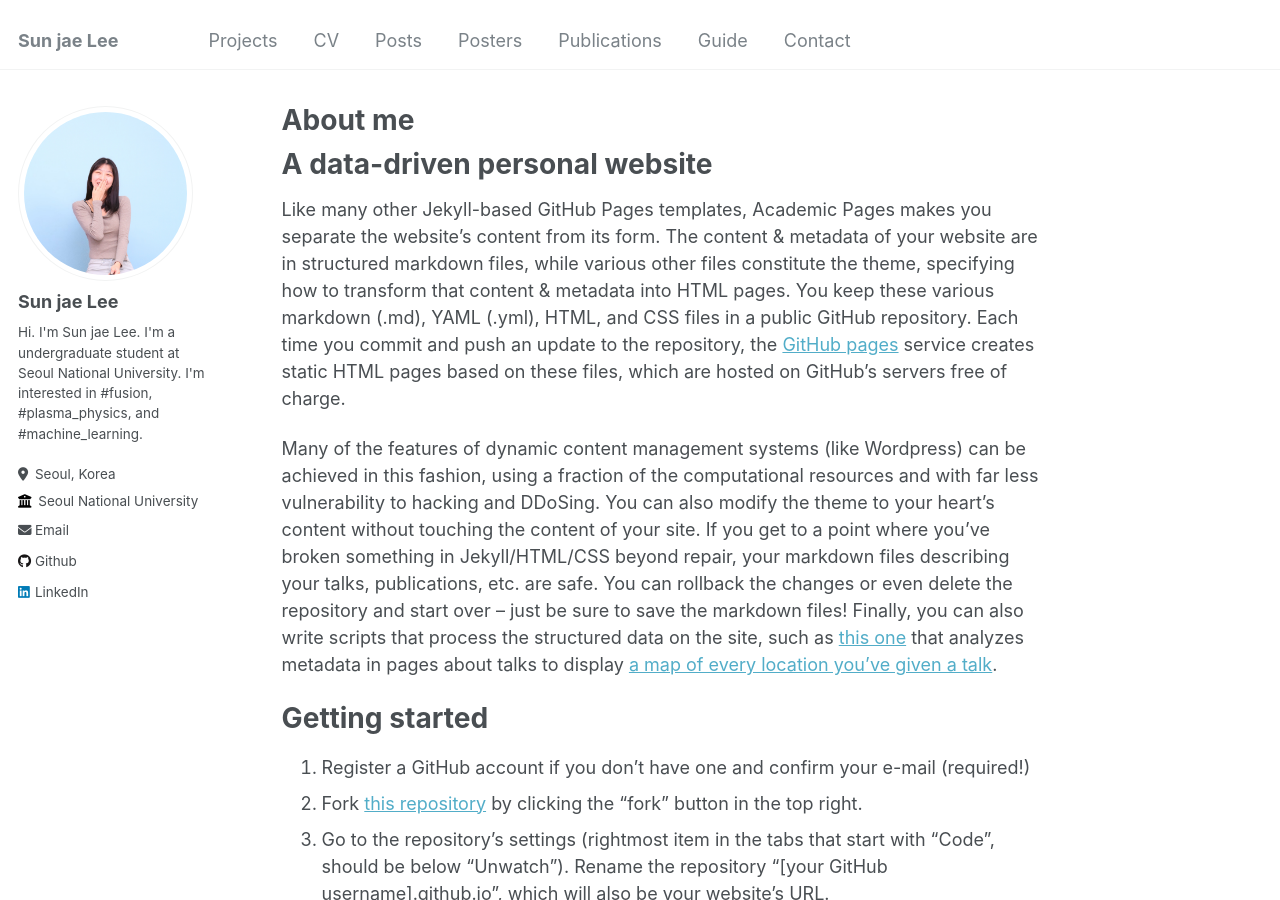
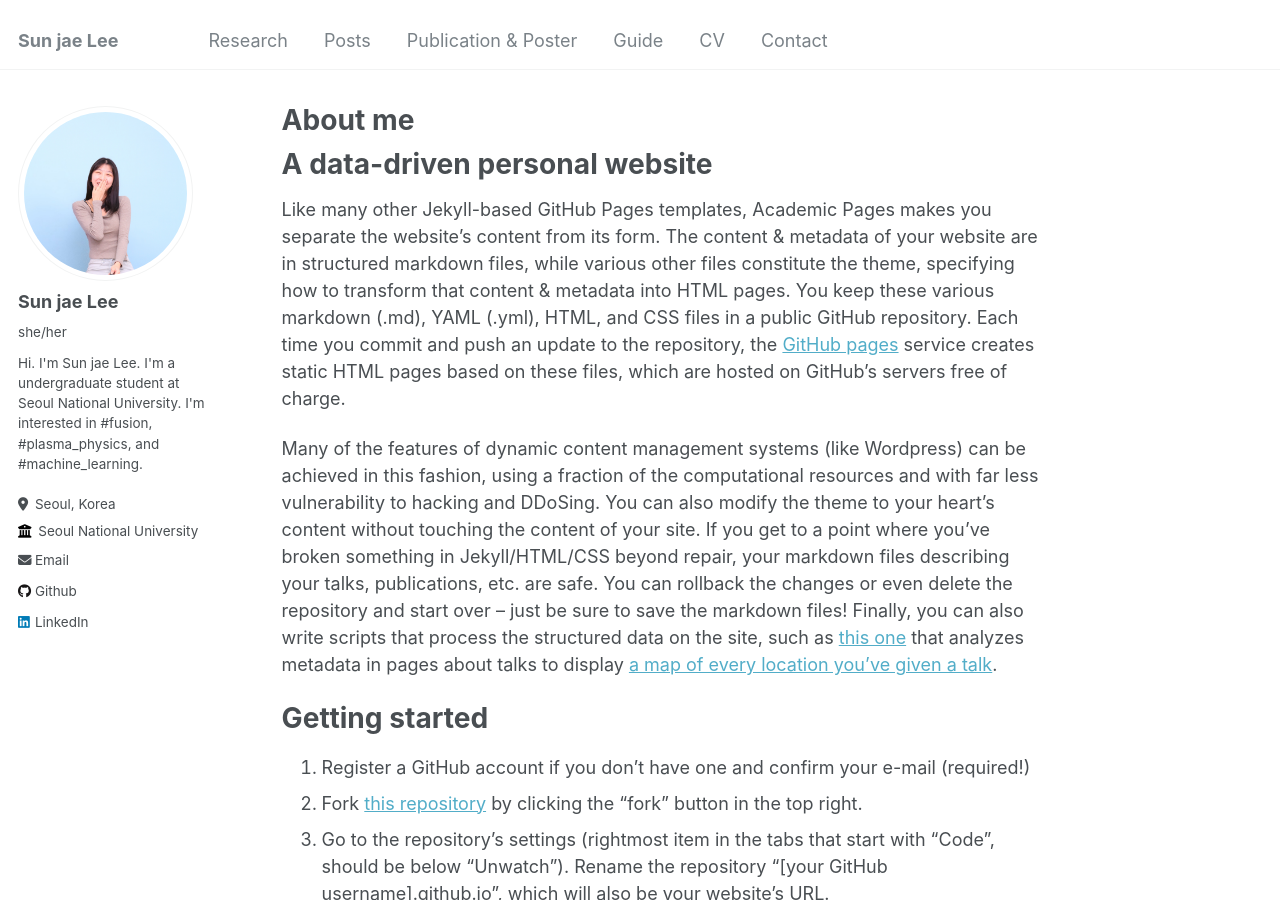
Before and after one commit to satelite2517/satelite2517.github.io-, a Jekyll site: the page built from _pages/about.md, in a window 1280 px wide and 900 px high. Built offline with Jekyll 4.4.1, drawn with Linux system fonts in a browser that asks for light colours.

Commit message:
Update pronouns in _config.yml

```diff
--- a/_config.yml
+++ b/_config.yml
@@ -23,7 +23,7 @@ author:
   # Biographic information
   avatar           : "profile_2.jpeg"
   name             : "Sun jae Lee"
-  pronouns         : #"she/her"
+  pronouns         : "she/her"
   bio              : "Hi. I'm Sun jae Lee. I'm a undergraduate student at Seoul National University. I'm interested in #fusion, #plasma_physics, and #machine_learning."
   location         : "Seoul, Korea"
   employer         : "Seoul National University"
--- a/_data/navigation.yml
+++ b/_data/navigation.yml
@@ -1,23 +1,23 @@
 # main links links
 main:
 
-  - title: "Projects"
-    url: /portfolio/
-
-  - title: "CV"
-    url: /cv/
+  - title: "Research"
+    url: /research/
 
   - title: "Posts"
     url: /year-archive/
 
-  - title: "Posters"
-    url: /poster/
+  - title: "Publication & Poster"
+    url: /publications/
 
-  - title: "Publications"
-    url: /publications/
+  # - title: "Publications"
+  #   url: /publications/
 
   - title: "Guide"
     url: /markdown/
+
+  - title: "CV"
+    url: /cv/
 
   - title: "Contact"
     url: /contact/
```
